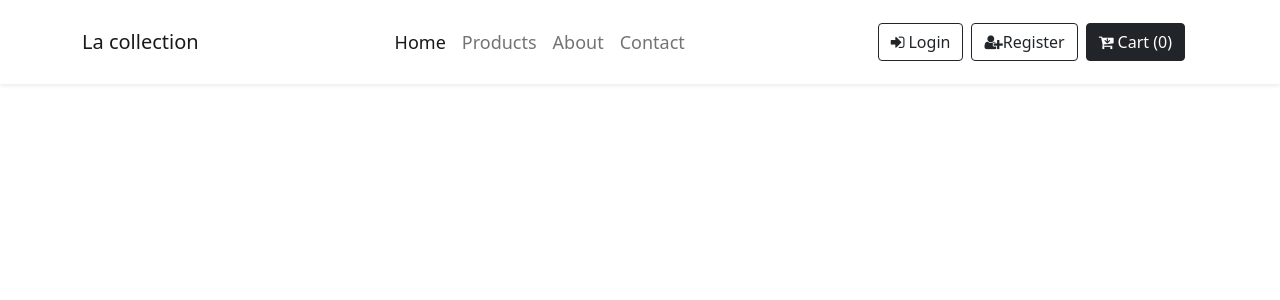
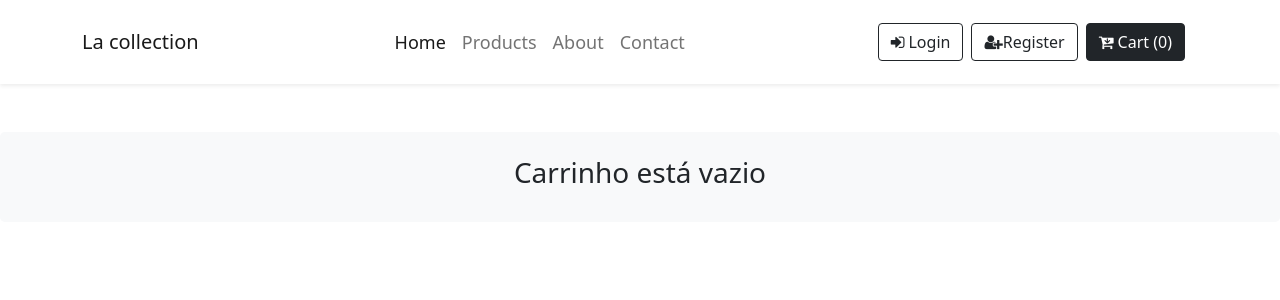
Before and after one commit to DigitalHDR/React-Api-Redux-ecommerce, a React (Create React App) app: page /cart in a window 1280 px wide. Shown: the top 300 px of the page. Built offline with nearby package versions, Linux system fonts and the light colour scheme.

Commit message:
carrinho de compras

```diff
--- a/src/App.jsx
+++ b/src/App.jsx
@@ -4,6 +4,8 @@ import Navbar from './components/Navbar';
 import { Routes, Route } from 'react-router-dom'
 import Products from './components/Products';
 import Product from './components/Product';
+import Cart from './components/Cart';
+
 
 function App() {
   return (
@@ -13,6 +15,7 @@ function App() {
         <Route index element={<Home />} />
         <Route path="/products" element={<Products />} />
         <Route path="/products/:id" element={<Product />} />
+        <Route path="/cart" element={<Cart />} />
       </Routes>
     </>
   );
--- /dev/null
+++ b/src/components/Cart.jsx
@@ -0,0 +1,72 @@
+import React from 'react'
+import { useSelector } from 'react-redux'
+import { useDispatch } from 'react-redux'
+import { NavLink } from 'react-router-dom'
+import { delCart } from '../redux/action/index'
+
+export default function Cart() {
+  const state = useSelector((state) => state.handleCart)
+  const dispatch = useDispatch()
+
+  const handleClose = (item) => {
+    dispatch(delCart(item))
+  }
+
+  const cartItems = (cartItem) => {
+    return (
+      <div className="px-4 my-5 bg-light rounded-3" key={cartItem.id}>
+        <div className="container py-4">
+          <button
+            className="btn-close float-end" aria-label='Close'
+            onClick={() => handleClose(cartItem)}
+          ></button>
+          <div className="row justify-content-center">
+            <div className="col-md-4">
+              <img src={cartItem.image} alt={cartItem.title} height='200px' width='200px' />
+            </div>
+            <div className="col-md-4">
+              <h3>{cartItem.title}</h3>
+              <p className='lead fw-bold'>R$ {cartItem.price}</p>
+            </div>
+          </div>
+        </div>
+      </div>
+    )
+  }
+
+  const emptyCart = () => {
+    return (
+      <div className="px-4 my-5 bg-light rounded-3">
+        <div className="container py-4">
+          <div className="row text-center">
+            <h3>Carrinho está vazio</h3>
+          </div>
+        </div>
+      </div>
+    )
+  }
+
+  const button = () => {
+    return (
+      <div className="container">
+        <div className="row">
+          <div className="col-md-3">
+            <NavLink
+              to="/dadosdeentrega"
+              className='btn btn-outline-dark'>
+              Fazer a comprar
+            </NavLink>
+          </div>
+        </div>
+      </div>
+    )
+  }
+
+  return (
+    <div>
+      {state.length === 0 && emptyCart()}
+      {state.length !== 0 && state.map(cartItems)}
+      {state.length !== 0 && button()}
+    </div>
+  )
+}
--- a/src/components/Navbar.jsx
+++ b/src/components/Navbar.jsx
@@ -1,7 +1,10 @@
 import React from 'react'
 import { NavLink } from 'react-router-dom'
+import { useSelector } from 'react-redux'
 
 export default function Navbar() {
+  const state = useSelector((state) => state.handleCart)
+
   return (
     <div>
       <nav className="navbar navbar-expand-lg navbar-light bg-white py-3 shadow-sm">
@@ -37,7 +40,7 @@ export default function Navbar() {
                 </NavLink>
                 <NavLink to="/cart" rel="noreferrer noopener" className="btn btn-outline-dark ms-2">
                   <i className="fa fa-cart-arrow-down me-1"></i>
-                  Cart (0)
+                  Cart ({state.length})
                 </NavLink>
               </button>
             </div>
```
